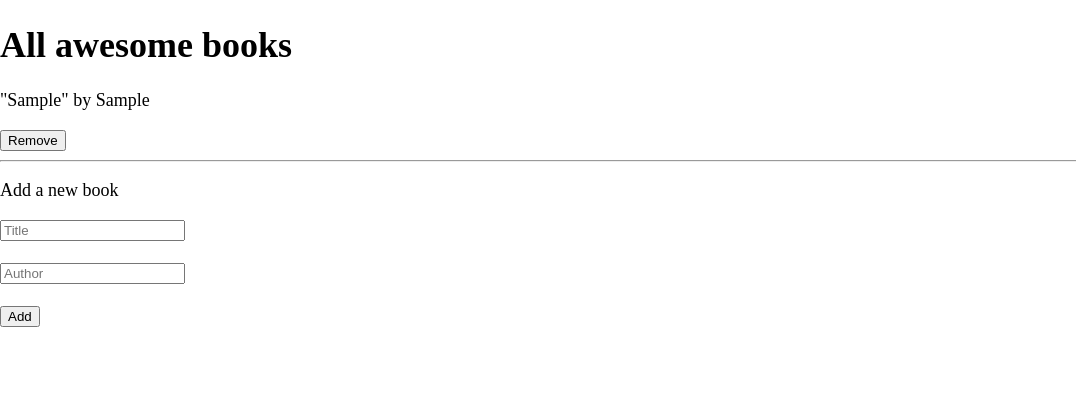
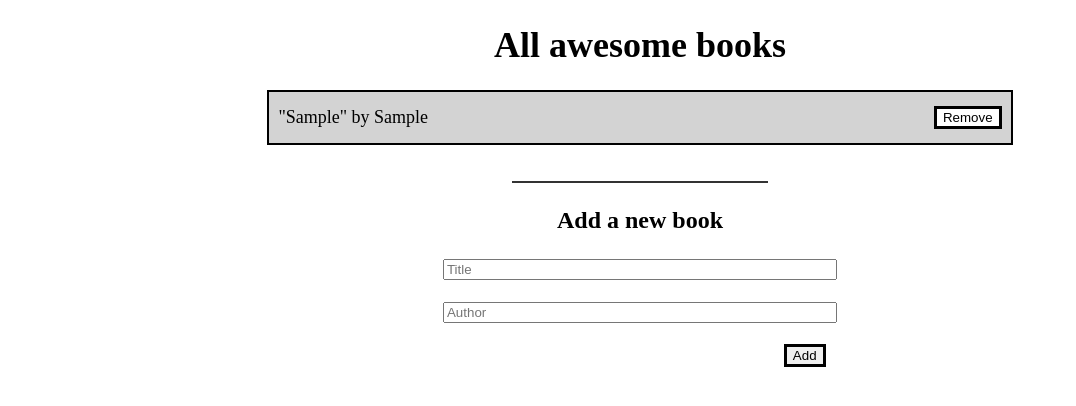
Before and after one commit to Moses-chibuike/Awesome-Books, a website: page index.html in a window 1280 px wide. Both pictures are taken after typing "Sample", "Sample" into the empty fields and a click on the button "Add". Shown: the whole page, without its empty margins (0-1076 px from the left). Drawn offline with Linux system fonts and the light colour scheme.

Commit message:
Modified style.css for awesome-books

```diff
--- a/style.css
+++ b/style.css
@@ -4,3 +4,71 @@ body {
   margin: 0;
   padding: 0;
 }
+
+.cover {
+  text-align: center;
+  width: 100%;
+}
+
+.hr {
+  width: 20%;
+  margin-top: 2.2rem;
+  border: none;
+  height: 2px;
+  color: #333;
+  background-color: #333;
+}
+
+.add {
+  font-size: 1.5rem;
+  font-weight: bold;
+}
+
+.Add-book {
+  display: flex;
+  justify-content: space-between;
+  align-items: center;
+  padding: 0 0.6rem 0 0.6rem;
+}
+
+.Add-book:nth-of-type(odd) {
+  background-color: #d3d3d3;
+  height: 3.2rem;
+}
+
+.Add-book:nth-of-type(even) {
+  background-color: #fff;
+  height: 3rem;
+}
+
+.button-form {
+  display: flex;
+  justify-content: flex-end;
+  width: 50%;
+  margin: 0 auto;
+}
+
+.books {
+  width: 58%;
+  text-align: center;
+  border: 2.8px solid;
+  margin: 0 auto;
+}
+
+button {
+  align-content: flex-end;
+  border: 3px solid;
+}
+
+.removeBtn {
+  background-color: #fff;
+}
+
+.form {
+  width: 58%;
+  margin: 0 auto;
+}
+
+.form input {
+  width: 52%;
+}
```
